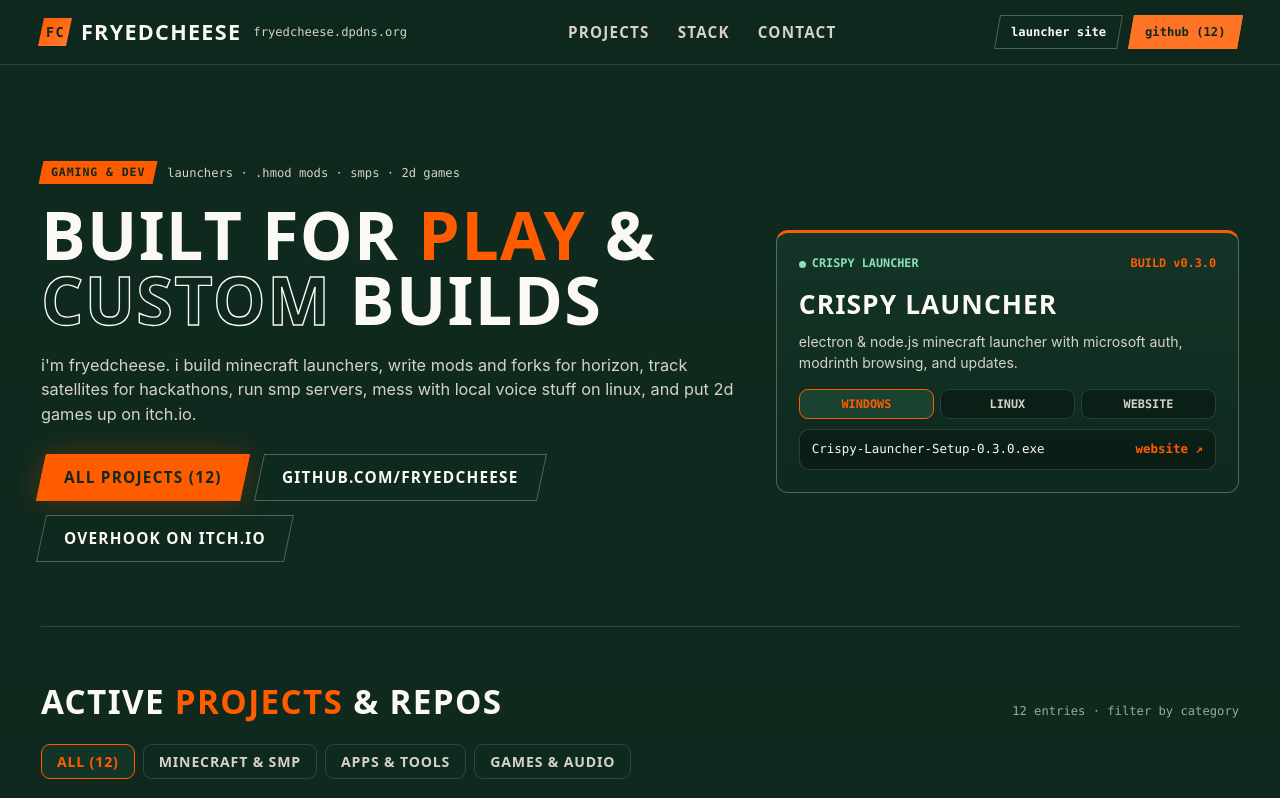
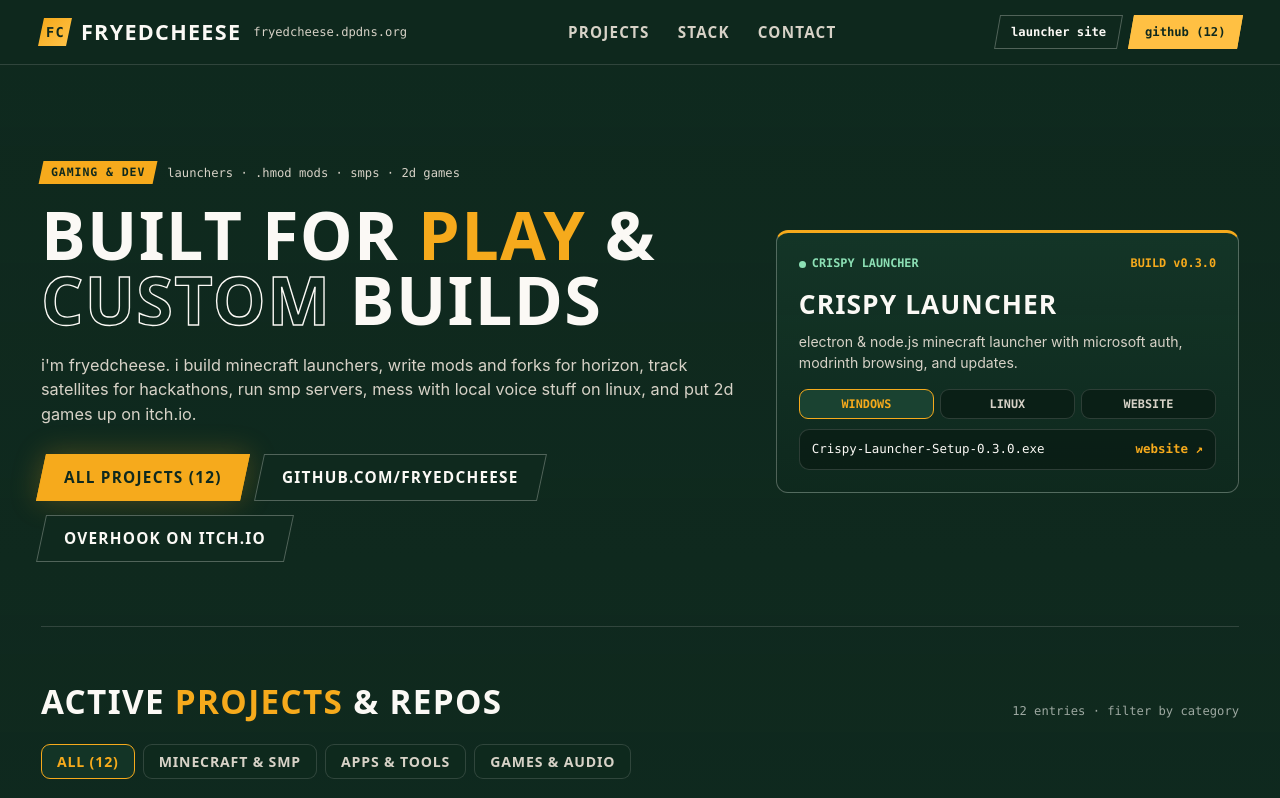
Before and after one commit to FryedCheese/FryedCheese, a plain HTML site: page index.html in a window 1280 px wide. In both pictures the pointer is over the link "github (12)". Shown: the top 798 px of the page. Drawn offline with Linux system fonts and the light colour scheme.

Commit message:
Update index.html

```diff
--- a/index.html
+++ b/index.html
@@ -15,9 +15,9 @@
       --ink: #fbf9f5;
       --muted: #d7d2c7;
       --dim: #9da8a1;
-      --accent: #ff5c00;
-      --accent-2: #ff7a2e;
-      --accent-glow: rgba(255, 92, 0, 0.25);
+      --accent: #f6aa1c;
+      --accent-2: #ffc247;
+      --accent-glow: rgba(246, 170, 28, 0.26);
       --ok: #8ce0b5;
       --display: "Rajdhani", "Orbitron", "Oswald", system-ui, -apple-system, sans-serif;
       --sans: "Inter", system-ui, -apple-system, BlinkMacSystemFont, "Segoe UI", Roboto, sans-serif;
@@ -202,8 +202,8 @@
     }
 
     .pill-btn.amber:hover {
-      background: #ff7424;
-      border-color: #ff7424;
+      background: #ffc043;
+      border-color: #ffc043;
       color: #0f291e;
     }
 
@@ -295,8 +295,8 @@
     }
 
     .cta-btn.primary:hover {
-      background: #ff7424;
-      border-color: #ff7424;
+      background: #ffc043;
+      border-color: #ffc043;
       color: #0f291e;
     }
 
```
